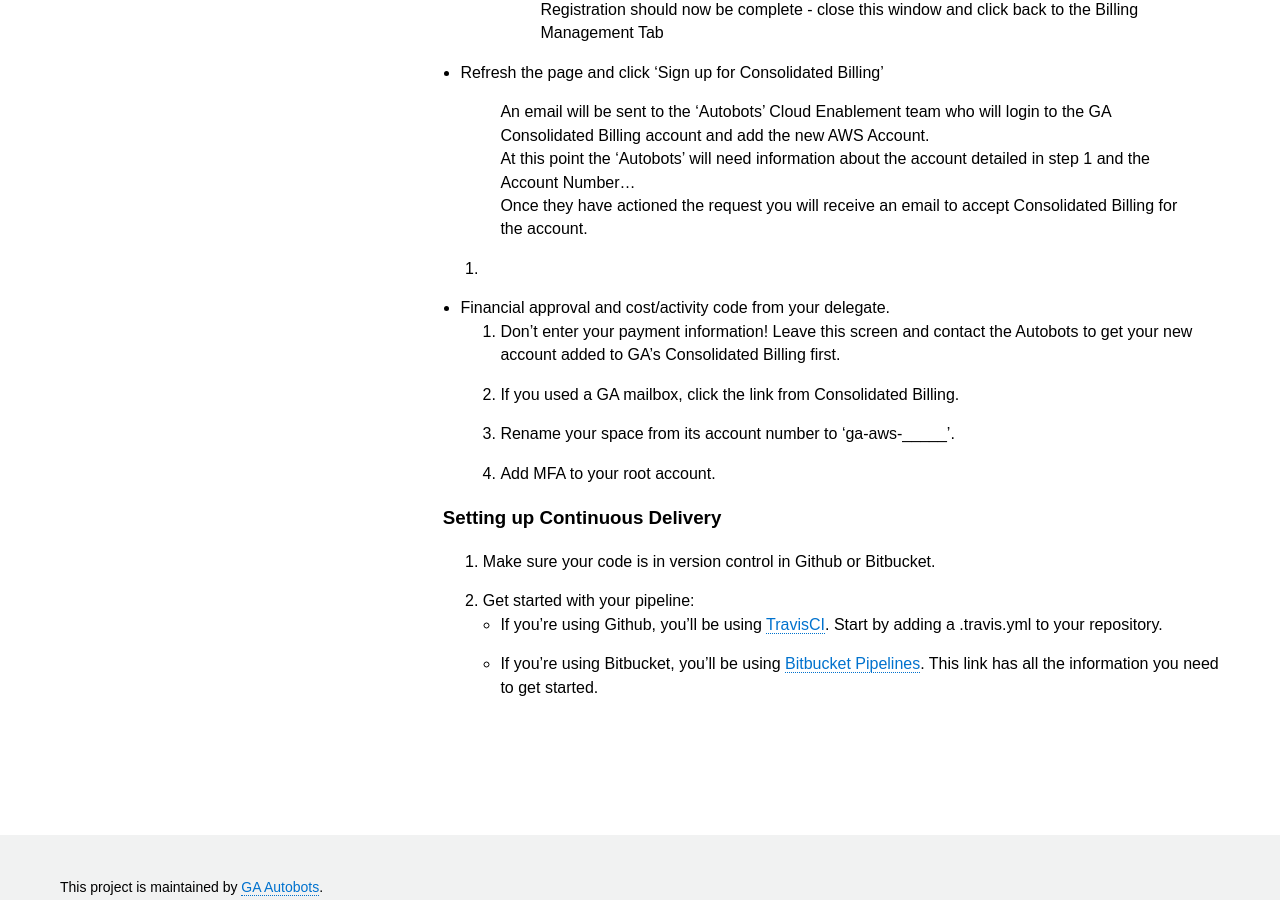
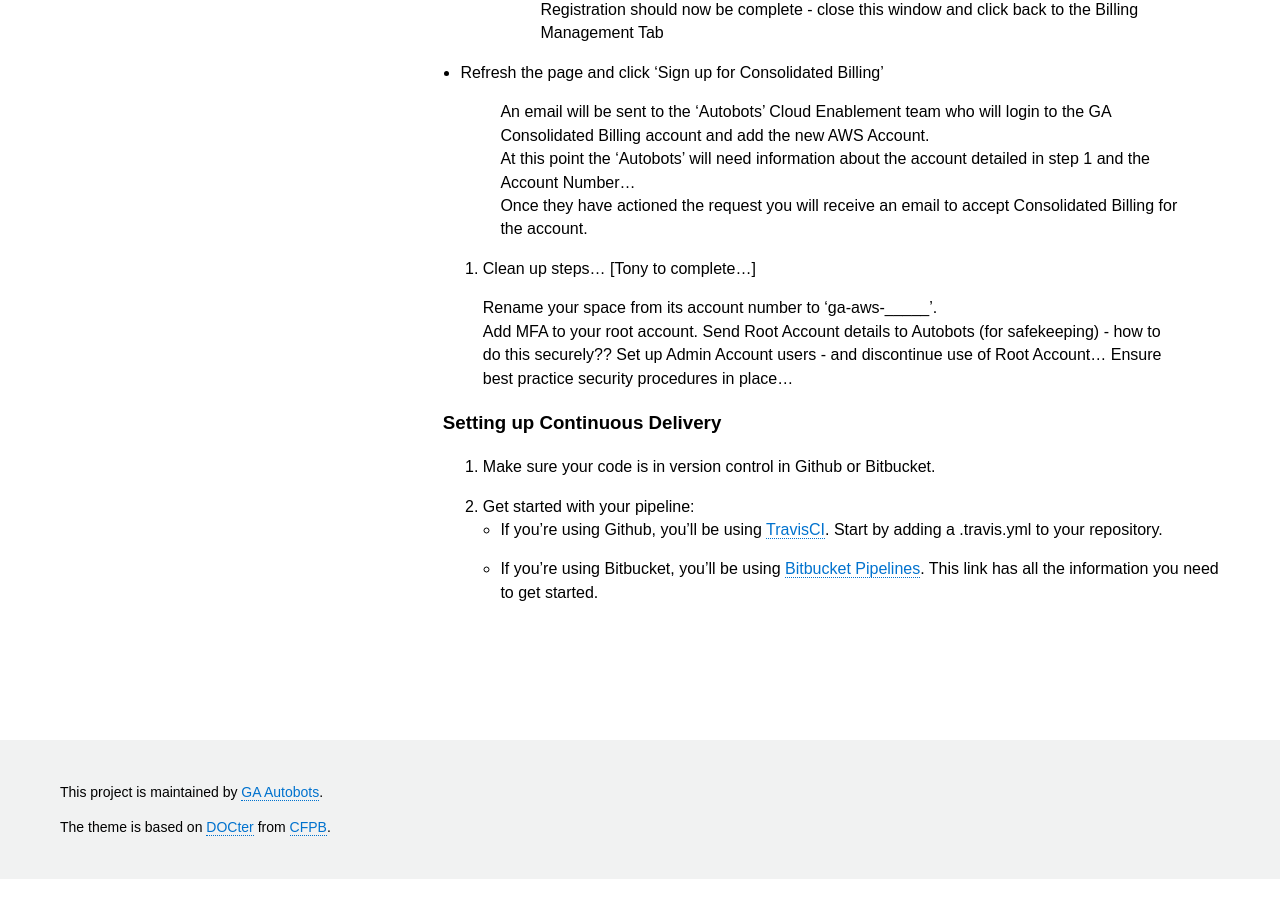
Before and after one commit to GeoscienceAustralia/cloud, a Jekyll site: the page built from docs/_pages/setting_up_index.md, in a window 1280 px wide and 900 px high, scrolled down 2815 px. Built offline with Jekyll 4.4.1, drawn with Linux system fonts in a browser that asks for light colours; after the commit the page ends 3694 px from its top, so only the background shows below that.

Commit message:
Update setting_up_index.md

```diff
--- a/docs/_pages/setting_up_index.md
+++ b/docs/_pages/setting_up_index.md
@@ -102,13 +102,13 @@
    > At this point the 'Autobots' will need information about the account detailed in step 1 and the Account Number...
    > Once they have actioned the request you will receive an email to accept Consolidated Billing for the account.
 
-8.
+8. Clean up steps... [Tony to complete...]
 
-* Financial approval and cost/activity code from your delegate.
-2. Don't enter your payment information! Leave this screen and contact the Autobots to get your new account added to GA's Consolidated Billing first.
-3. If you used a GA mailbox, click the link from Consolidated Billing.
-4. Rename your space from its account number to 'ga-aws-_____'.
-5. Add MFA to your root account.
+  > Rename your space from its account number to 'ga-aws-_____'.
+  > Add MFA to your root account.
+  > Send Root Account details to Autobots (for safekeeping) - how to do this securely??
+  > Set up Admin Account users - and discontinue use of Root Account...
+  > Ensure best practice security procedures in place...
 
 ### Setting up Continuous Delivery
 
```
